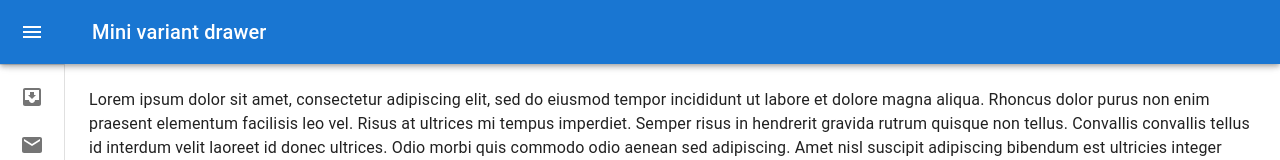
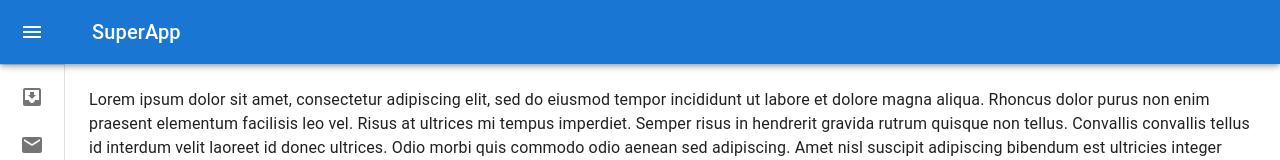
Before and after one commit to hmedasani/appnxt, a Next.js app: page / in a window 1280 px wide. Shown: the top 160 px of the page. Built offline with nearby package versions, Linux system fonts and the light colour scheme.

Commit message:
refactor: updated header

```diff
--- a/app/atoms/layout/sidenav/index.tsx
+++ b/app/atoms/layout/sidenav/index.tsx
@@ -120,7 +120,7 @@ export default function SidenavAtom() {
             <MenuIcon />
           </IconButton>
           <Typography variant="h6" noWrap component="div">
-            Mini variant drawer
+            SuperApp
           </Typography>
         </Toolbar>
       </AppBar>
```
